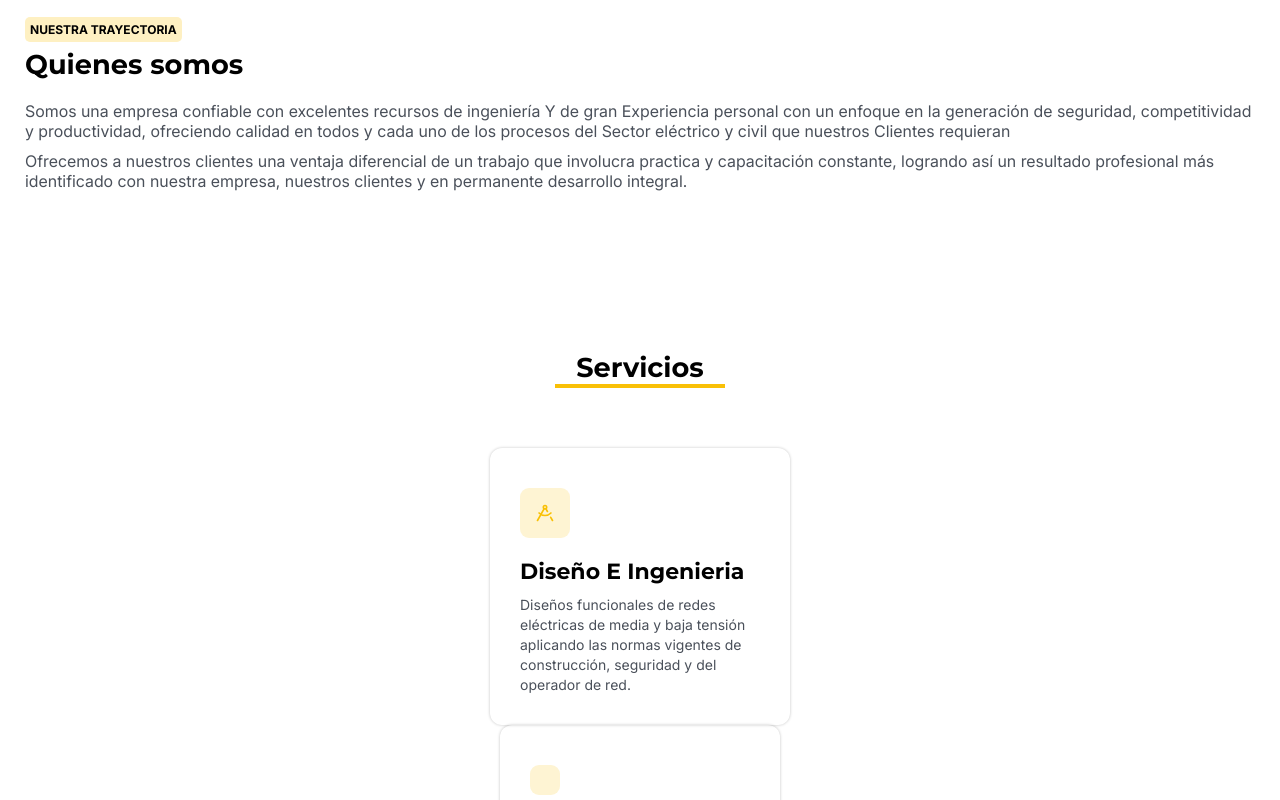
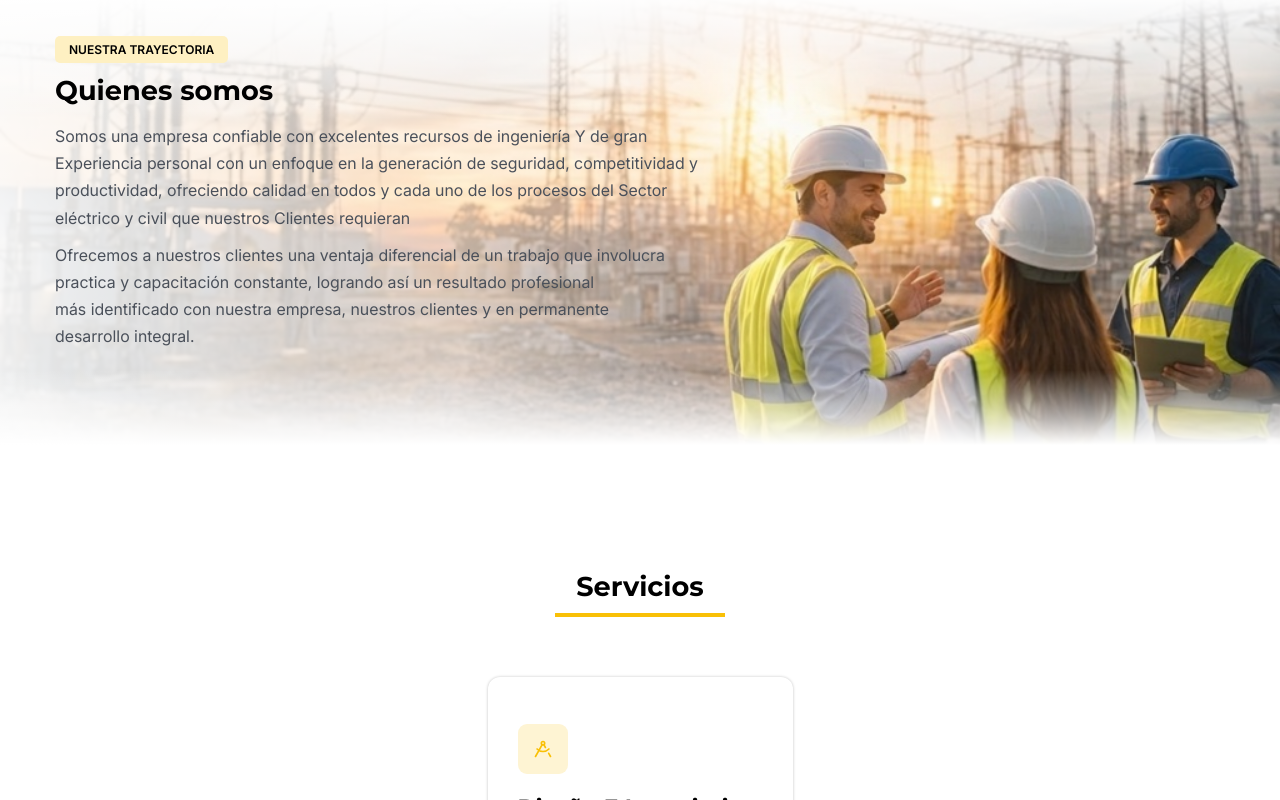
Before and after one commit to juan124perdomo/efinersas, a React (Vite) app: page / in a window 1280 px wide. Shown: the part 820-1620 px from the top of the page. Built offline with nearby package versions, Linux system fonts and the light colour scheme.

Commit message:
Se actualizo la parte de quienes somos y de hizo el responsive tambien se agrego los servicios que aparecen en la pagina de inicio

```diff
--- a/src/App.css
+++ b/src/App.css
@@ -35,35 +35,69 @@
 
 .quienesSomos{
     margin: 30px 0;
-    padding: 50px 25px;
+    padding: 50px 1px;
+}
+.textContainer{
+    margin: 20px 15px 0;
+    box-sizing: border-box;
+}
 
+
+.quienesImage{
+    position: relative;
+    top: -50px;
+    z-index: -1;
 }
+
+.quienesImage picture{
+    border: none;
+}
+
+
+.quienesImage::after{
+    content:"";
+    position:absolute;
+    inset:0;
+    background: linear-gradient(
+        to bottom,
+        rgba(255, 255, 255, 1) 10%,
+        rgba(255, 255, 255, 0) 80%
+    );
+  }
+
+.quienesImage img{
+    width: 100%;
+    display: block;
+    object-fit:cover;
+    max-height: 400px;
+}
+
+
 .quienesTrayectoria{
     background-color: #fef0c2;
-    padding: 5px;
     font-family: var(--font-text);
     font-weight: bold;
     font-size: 12px;
     text-transform: uppercase;
     border-radius: 5px;
+    padding: 6px 14px;
+    font-weight: 600;
 }
 
 .quienesTitle{
     font-family: var(--font-title);
-    margin: 10px 0;
     font-size: 1.7rem;
+    margin: 16px 0;
 }
 
-.textContainer{
-    margin: 20px 0;
-    box-sizing: border-box;
-}
+
 
 .quienesText{
     font-family: var(--font-text);
     text-wrap: pretty;
     margin: 10px 0;
     color:var(--text-gray) ;
+    line-height: 1.7;
 }
 
 .servicios{
@@ -80,6 +114,7 @@
     width: 170px;
     font-family: var(--font-title);
     margin: 10px 0;
+    padding: 10px 0;
     font-size: 1.7rem;
     border-bottom: 4px  solid var(--primary);
 }
@@ -88,6 +123,80 @@
     display: flex;
     align-items: center;
     justify-content: center;
-    flex-direction: column;
+    flex-flow: column nowrap;
     margin: 50px 0;
+    gap: 20px;
 }
+
+
+@media screen and (min-width: 768px){
+    .quienesSomos {
+        position: relative;
+        margin: 30px 0;
+        padding: 50px 40px;
+        overflow: hidden;
+        min-height: 500px;
+    }
+    .quienesSomos::after{
+    content:"";
+    position:absolute;
+    inset:0;
+    background:
+        /* arriba */
+        linear-gradient(
+            to bottom,
+            rgba(255, 255, 255, 1) 5%,
+            rgba(255, 255, 255, 0) 30%
+        ),
+        /* abajo */
+        linear-gradient(
+            to top,
+            rgba(255, 255, 255, 1) 5%,
+            rgba(255, 255, 255, 0) 20%
+        );
+    }
+
+
+    .textContainer {
+        position: relative;
+        z-index: 1;
+        max-width: 55%;
+    }
+
+
+    .quienesImage {
+        position: absolute;
+        top: 0;
+        left: 0;
+        width: 100%;
+        height: 100%;
+        z-index: 0;
+    }
+
+    .quienesImage picture {
+        width: 100%;
+        height: 100%;
+        display: block;
+    }
+
+    .quienesImage img {
+        width: 100%;
+        height: 100%;
+        object-fit: cover;
+        object-position: right center;
+        max-height: none;  /* ← cancela el max-height: 400px de mobile */
+    }
+
+    .quienesImage::after {
+        background: linear-gradient(
+            to right,
+            rgba(255, 255, 255, 0.92) 0%,
+            rgba(255, 255, 255, 0.6)  35%,
+            rgba(255, 255, 255, 0)    70%
+        );
+    }
+
+    .serviceContent{
+        flex-flow: row wrap;
+    }
+}
--- a/src/App.jsx
+++ b/src/App.jsx
@@ -4,7 +4,10 @@ import { Navbar } from './components/Nav/Nav'
 import {Hero} from "./components/Hero/Hero"
 import {CardService} from "./components/Cards/Cards"
 import hero1  from "./assets/Img/hero1.jpeg"
-import { LuDraftingCompass } from "react-icons/lu";
+import quienesMovil from "./assets/Img/quienes somos.png"
+import quienesPC from "./assets/Img/quienes.jpg"
+import { LuDraftingCompass, LuMap, LuGauge,LuWrench  } from "react-icons/lu";
+
 
 function App() {
 
@@ -20,9 +23,11 @@ function App() {
 
 
       <section className="quienesSomos">
-        <span className='quienesTrayectoria'>Nuestra trayectoria</span>
-        <h2 class="quienesTitle">Quienes somos</h2>
+
+
         <div className="textContainer">
+          <span className='quienesTrayectoria'>Nuestra trayectoria</span>
+           <h2 class="quienesTitle">Quienes somos</h2>
             <p className="quienesText">
               Somos una empresa confiable con excelentes recursos de
               ingeniería Y de gran Experiencia personal con un enfoque en la
@@ -38,6 +43,25 @@ function App() {
 
               </p>
         </div>
+
+
+        <div className="quienesImage">
+        <picture>
+          <source
+            srcSet={quienesMovil}
+            media="(max-width: 767px)"/>
+          <source
+            srcSet={quienesPC}
+            media="(min-width: 768px)"
+          />
+          {/* Imagen de respaldo por si el navegador no soporta <picture> */}
+          <img
+            src={quienesPC}
+            alt="Ingenieros trabajando en subestación eléctrica"
+          />
+        </picture>
+        </div>
+
       </section>
 
       <section className="servicios">
@@ -45,9 +69,18 @@ function App() {
          <div className="serviciosContainer">
             <CardService icon={<LuDraftingCompass/>}
             title="Diseño E ingenieria"
-                          text="Diseños funcionales de redes eléctricas de media y baja tensión aplicando las normas
-                          vigentes de construcción, seguridad y del operador de red. "/>
-            <CardService/>
+                          text="En Efiner S.A.S. diseñamos redes eléctricas de media y baja tensión, cumpliendo normas vigentes y requisitos del operador de red, para proyectos urbanos, rurales e industriales, garantizando soluciones seguras, eficientes y técnicamente viables."/>
+            <CardService icon={<LuMap/>}
+                          title="Levantamientos Georreferenciados"
+                          text="En Efiner S.A.S. realizamos Levantamientos Georreferenciados para la ubicación precisa de postes y puntos clave, garantizando exactitud y eficiencia en tus proyectos"/>
+
+            <CardService icon={<LuGauge/>}
+                          title="Mediciones Industriales"
+                          text="En Efiner S.A.S. ofrecemos soluciones en mediciones industriales, realizando montaje e instalación de sistemas de medición de energía, cumpliendo normativa vigente RETIE/NTC y estándares del operador de red."
+                        />
+            <CardService icon={<LuWrench />}
+                          title="Construccion y mantenimiento"
+                          text="En Efiner S.A.S. ofrecemos construcción y mantenimiento de redes eléctricas de media y baja tensión, incluyendo redes y subestaciones subterráneas, garantizando seguridad, calidad y cumplimiento del RETIE, NTC y estándares del operador de red."/>
 
          </div>
       </section>
--- a/src/components/Cards/Cards.css
+++ b/src/components/Cards/Cards.css
@@ -34,8 +34,9 @@
 
 
 .cardService{
-    max-width: 300px;
-    min-width: 280px;
+    max-width: 305px;
+    min-width: 300px;
+    height:350px;
     display: flex;
     justify-content: center;
     align-items: start;
```
Also changed, not shown: src/assets/Img/quienes somos.png (added), src/assets/Img/quienes.jpg (added).
